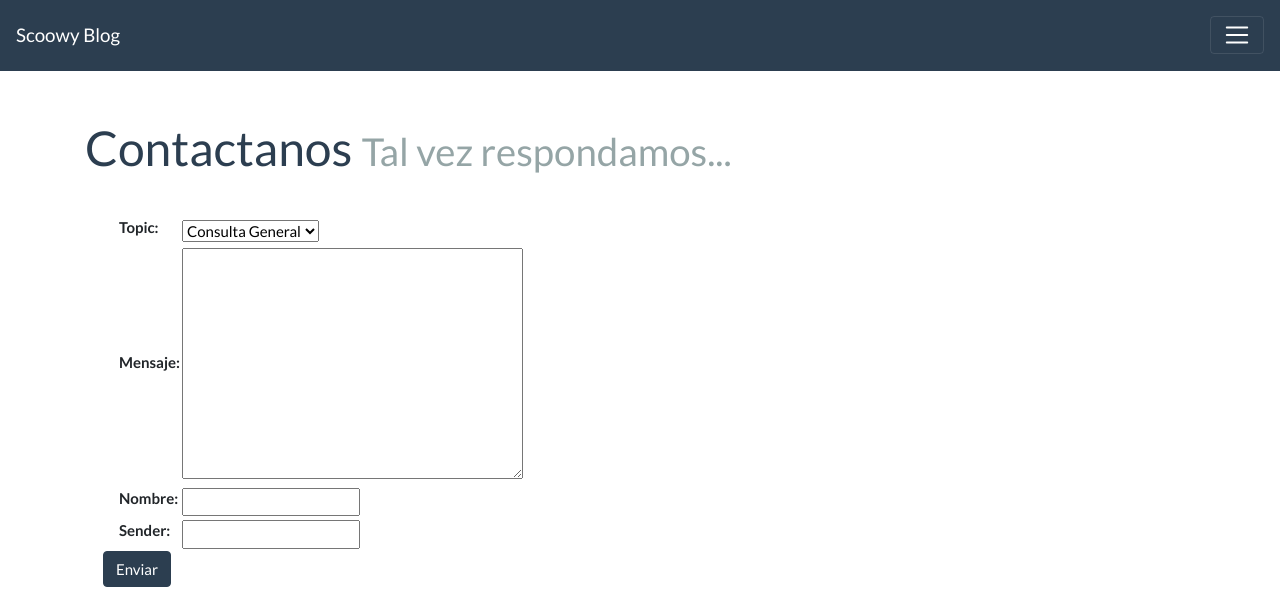
After one commit to Scoowy/djangoscoowy, a Django app: page /contactanos/ in a window 1280 px wide. The commit adds this page. Shown: the top 610 px of the page. Run offline with Django 3.2, Linux system fonts and the light colour scheme; some libraries are stand-ins or nearby versions.

Commit message:
Seccion Contactanos

```diff
--- /dev/null
+++ b/blog/forms.py
@@ -0,0 +1,14 @@
+from django import forms
+
+TOPIC_CHOICES = (
+    ('general', 'Consulta General'),
+    ('bug', 'Reportar Bug'),
+    ('sugestion', 'Suggestion'),
+)
+
+
+class ContactanosForm(forms.Form):
+    topic = forms.ChoiceField(choices=TOPIC_CHOICES)
+    mensaje = forms.CharField(widget=forms.Textarea)
+    nombre = forms.CharField(max_length=40, required=False)
+    sender = forms.EmailField(required=False)
--- /dev/null
+++ b/blog/templates/blog/contactanos.html
@@ -0,0 +1,24 @@
+{% extends 'blog/esqueleto.html' %}
+{% block heading %}
+    <a href="#" class="text-primary">Contactanos</a>
+{% endblock %}
+<small class="text-muted">
+{% block headingsmall %}
+    Tal vez respondamos...
+{% endblock %}
+{% block body %}
+    <div class="content container">
+        <div class="row pt-2">
+            <div class="col-md-12 px-5">
+                <form action="" method="POST">
+                    <table>
+                        {{ form.as_table }}
+                    </table>
+                    <div class="form-group row">
+                        <button class="btn btn-primary" type="submit">Enviar</button>
+                    </div>
+                </form>
+            </div>
+        </div>
+    </div>
+{% endblock %}
--- a/blog/templates/blog/esqueleto.html
+++ b/blog/templates/blog/esqueleto.html
@@ -33,6 +33,9 @@
                     </li>
                     <li class="nav-item">
                         <a class="nav-link" href="#"><i class="fas fa-info-circle fa-fw"></i>Acera de</a>
+                    </li>
+                    <li class="nav-item">
+                        <a class="nav-link" href="#"><i class="fas fa-envelope fa-fw"></i>Contactanos</a>
                     </li>
                 </ul>
                 <form class="form-inline my-2 my-lg-0">
--- a/blog/templates/blog/lista_post.html
+++ b/blog/templates/blog/lista_post.html
@@ -40,6 +40,7 @@
                     <a href="{% url 'post_completo' pk=post.pk %}"><button type="button" class="btn btn-secondary">Otra ventana</button></a>
                 </div>
             </div>
+
             <!-- Modal -->
             <div class="modal fade" id="articuloModal{{ post.id }}" tabindex="-1" role="dialog" aria-labelledby="articuloModalTitulo" aria-hidden="true">
                 <div class="modal-dialog" role="document">
@@ -84,13 +85,15 @@
                             </div>
                         </div>
                         <div class="modal-footer">
+                            <button type="button" class="btn btn-primary">Un boton</button>
                             <button type="button" class="btn btn-secondary" data-dismiss="modal">Cerrar</button>
-                            <button type="button" class="btn btn-primary">Un boton</button>
                         </div>
                     </div>
                 </div>
             </div>
             <hr class="mt-2 pb-3">
+            <!-- End Modal -->
+
         {% endfor %}
     </div>
 {% endblock %}
--- a/blog/urls.py
+++ b/blog/urls.py
@@ -4,4 +4,5 @@ from . import views
 urlpatterns = [
     url(r'^$', views.lista_post, name='lista_post'),
     url(r'^post/(?P<pk>[0-9]+)/$', views.post_completo, name='post_completo'),
+    url(r'^contactanos/$', views.contactanos, name='contactanos'),
 ]
--- a/blog/views.py
+++ b/blog/views.py
@@ -1,6 +1,7 @@
-from django.shortcuts import render, get_object_or_404
+from django.shortcuts import render, get_object_or_404, render_to_response
 from django.utils import timezone
 from .models import Post
+from .forms import ContactanosForm
 
 
 def lista_post(request):
@@ -14,3 +15,11 @@ def lista_post(request):
 def post_completo(request, pk):
     post = get_object_or_404(Post, pk=pk)
     return render(request, 'blog/post_completo.html', {'post': post})
+
+
+def contactanos(request):
+    if request.method == 'POST':
+        form = ContactanosForm(request.POST)
+    else:
+        form = ContactanosForm()
+    return render_to_response('blog/contactanos.html', {'form': form})
```
Also changed, not shown: blog/templates/blog/post_completo.html (+33 -0 lines).
